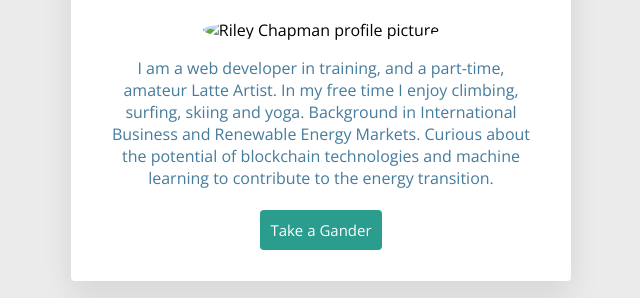
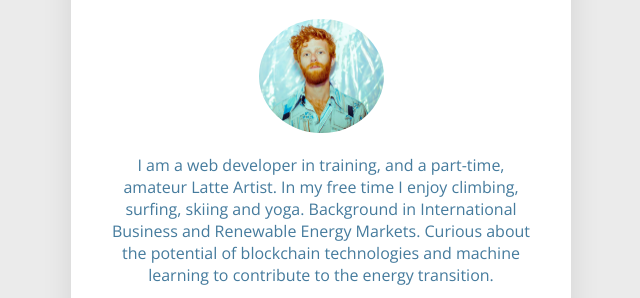
Before and after one commit to rbchapman/Riley-Chapman-Profile, a plain HTML site: page index.html in a window 1280 px wide. Shown: the part 127-425 px from the top of the page, without its empty margins (319-959 px from the left). Drawn offline with nearby package versions, Linux system fonts and the light colour scheme.

Commit message:
change image again

```diff
--- a/index.html
+++ b/index.html
@@ -11,7 +11,7 @@
   <div class="container">
     <div class="card-white text-center">
       <h1>Hello, I'm Riley</h1>
-      <img class="img-circle" src="images/LeWagonWebProfile.png" width="125px" alt="Riley Chapman profile picture">
+      <img class="img-circle" src="images/LeWagonProfile.png" width="125px" alt="Riley Chapman profile picture">
       <p class="introduction">
         I am a web developer in training, and a part-time, amateur Latte Artist. In my free time I enjoy climbing, surfing, skiing and yoga. Background in International Business and Renewable Energy Markets. Curious about the potential of blockchain technologies and machine learning to
         contribute to the energy transition.
```
Also changed, not shown: images/LeWagonProfile.png (added).
